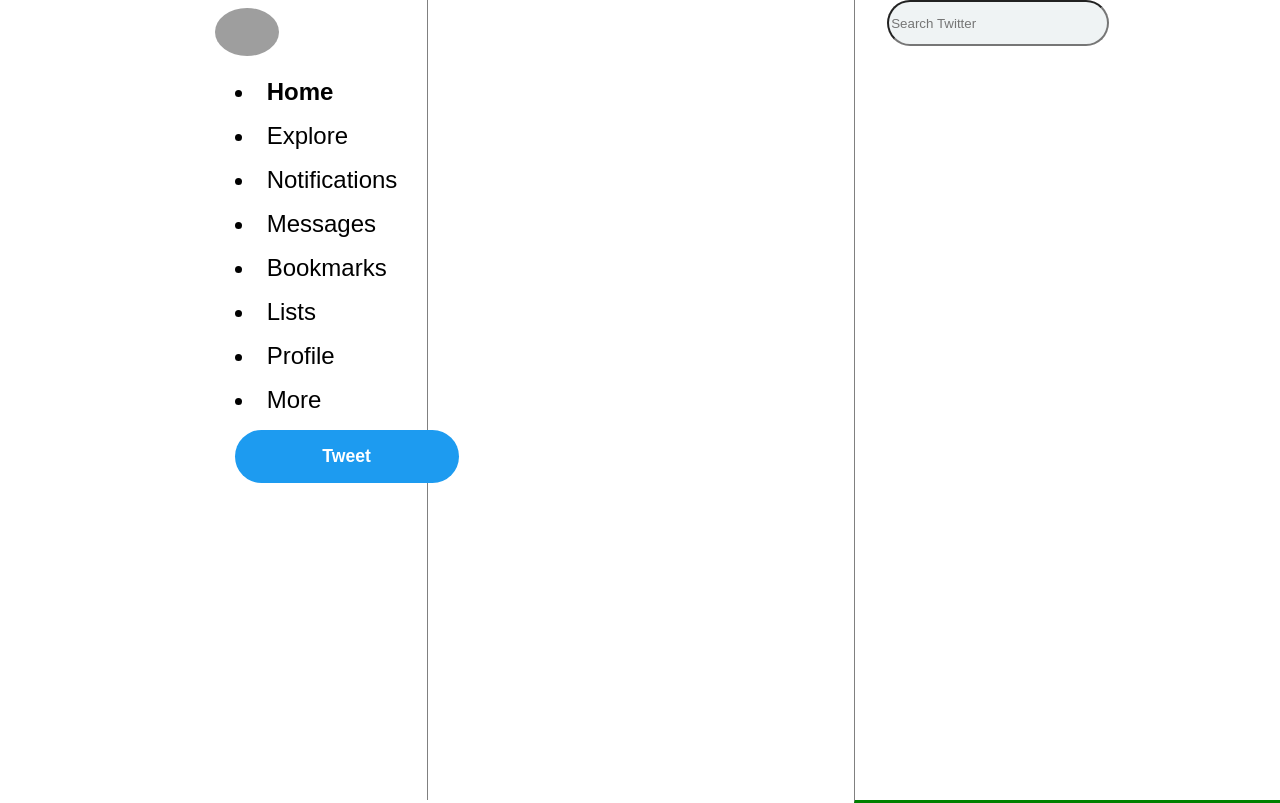
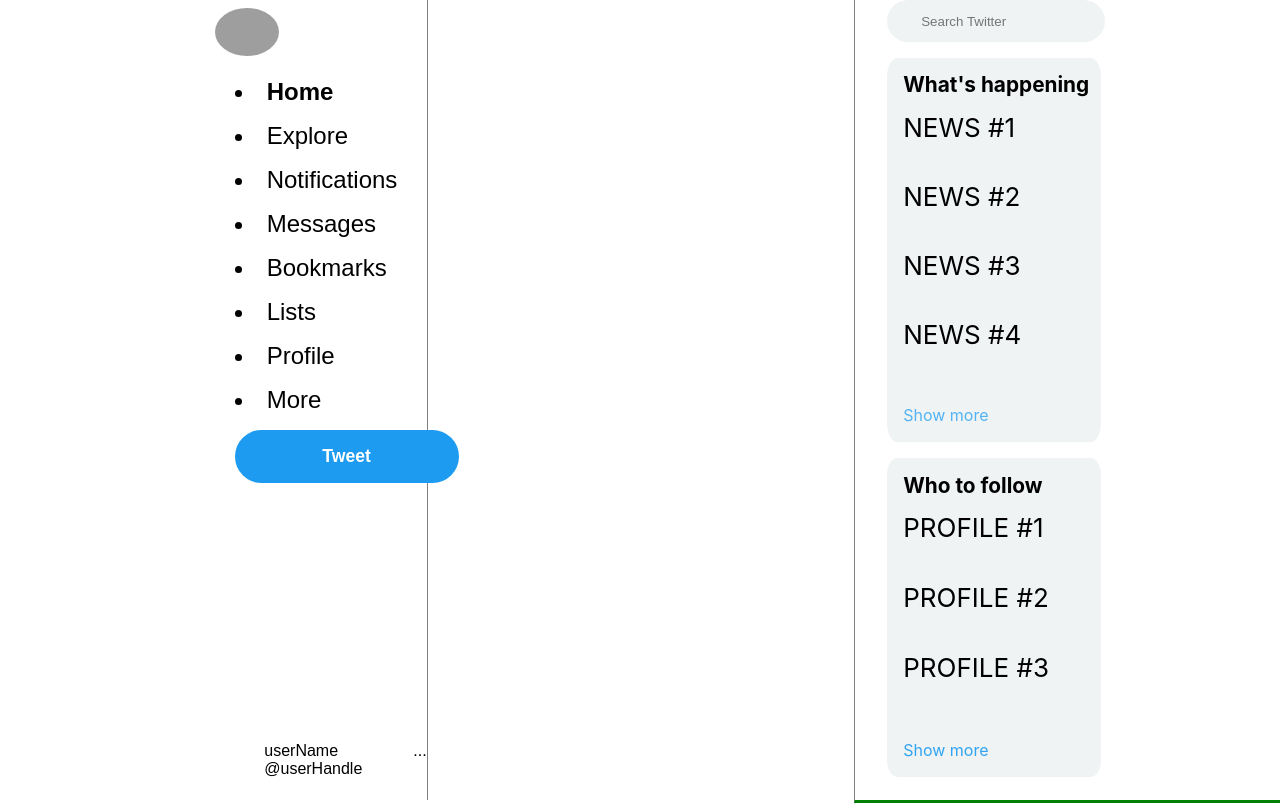
Before and after one commit to Cg9291/SYNC, a React (Create React App) app in the folder My_Projects/Twitter_Clone/twitter_clone/: page / in a window 1280 px wide. Shown: the top 803 px of the page. Built offline with nearby package versions, Linux system fonts and the light colour scheme; grey boxes are pictures that could not be loaded.

Commit message:
completed all cards(structure) on right panel+started building profile pill on left panel bottom

```diff
--- a/My_Projects/Twitter_Clone/twitter_clone/src/App.js
+++ b/My_Projects/Twitter_Clone/twitter_clone/src/App.js
@@ -8,12 +8,14 @@
     <div id="App">
       <section id="left-container">
         <Navigation/>
+        <Profile/>
       </section>
       <section id="middle-container">
-
       </section>
       <section id="right-container">
       <SearchBar/>
+      <TrendingSection/>
+      <FollowsRecSection/>
       </section>
     </div>
   );
@@ -47,8 +49,46 @@
   )
 }
 
+function Profile(props){
+  return(
+    <div id="profile-pill">
+      <img/>
+      <div id="username">
+        userName<br/>
+        @userHandle
+      </div>
+      <div>...</div>
+    </div>
+  )
+}
+
 function SearchBar(props){
   return (
     <input placeholder='Search Twitter'></input>
   )
 }
+
+function TrendingSection(){
+  return (
+    <section id="trending-section">
+      <div class="cards-header">What's happening</div>
+      <div class="cards">NEWS #1</div>
+      <div class="cards">NEWS #2</div>
+      <div class="cards">NEWS #3</div>
+      <div class="cards">NEWS #4</div>
+      <div class="cards-footer"><a href='#'>Show more</a></div>
+    </section>
+  )
+}
+
+function FollowsRecSection(){
+  return(
+    <section id="rec-follows-section">
+      <div class="cards-header">Who to follow</div>
+      <div class="cards">PROFILE #1</div>
+      <div class="cards">PROFILE #2</div>
+      <div class="cards">PROFILE #3</div>
+      <div class="cards-footer"><a href='#'>Show more</a></div>
+    </section>
+  )
+}
--- a/My_Projects/Twitter_Clone/twitter_clone/src/App.scss
+++ b/My_Projects/Twitter_Clone/twitter_clone/src/App.scss
@@ -15,7 +15,9 @@
   };
   #left-container{
     display: flex;
-    justify-content: end;
+    flex-direction: column;
+    justify-content: space-between;
+    align-items: end;
     border-right:solid 0.01rem grey;
     flex:0 0 33.33%;
     font-family: 'Arimo', sans-serif;
@@ -53,6 +55,17 @@
       }
       //must add hover effect
     }
+    #profile-pill{
+      display: flex;
+      justify-content: space-between;
+      width:50%;
+      height: 3.6rem;
+      border-radius: 10%;
+      font-size: 1rem;
+    }
+    #profile-pill:hover{
+      background-color: rgba(220,220,220,255);
+    }
 
   };
   #middle-container{
@@ -61,16 +74,111 @@
 
   };
   #right-container{
+    display: flex;
+    flex-direction: column;
+    gap: 1rem;
     border:solid green;
     padding-left: 2rem;
     border-left:solid 0.05rem grey;
     flex:0 0 33.33%;
     input{
       background-color: rgba(239,243,244,255);
+      border-width: 0;
       border-radius:3rem;
       width: 50%;
-          height:2.5rem;
+      height:2.5rem;
     }
+      ::placeholder{
+        padding-left: 2rem;
+      }
+
+    #trending-section{
+      display: flex;
+      justify-content: initial;
+      flex-direction: column;
+      width:50%;
+      height: 24rem;
+      background-color: rgba(239,243,244,255);
+      border-radius: 5%;
+      overflow: hidden;
+
+      .cards-header{
+        display: flex;
+        font-size: 1.3rem;
+        font-weight: bold;
+        padding-left:1rem;
+        flex:0 0 14%;
+        align-items: center;
+      }
+      .cards{
+        padding-left: 1rem;
+
+        flex:0 0 18%;
+      }
+      .cards:hover{
+        background-color: rgba(220,220,220,255);
+      }
+      .cards-footer{
+        display:flex;
+        align-items: center;
+        flex:0 0 14%;
+        font-size: 1rem;
+        padding-left: 1rem;
+        a{
+        text-decoration: none;
+        color:#53b3f2;
+        }
+      }
+      .cards-footer:hover{
+        background-color: rgba(220,220,220,255);
+
+      }
+
+    }
+
+    #rec-follows-section{
+      display: flex;
+      justify-content: initial;
+      flex-direction: column;
+      width:50%;
+      height: 19.92rem;
+      background-color: rgba(239,243,244,255);
+      border-radius: 5%;
+      overflow: hidden;
+
+      .cards-header{
+        display: flex;
+        font-size: 1.3rem;
+        font-weight: bold;
+        padding-left:1rem;
+        flex:0 0 17%;
+        align-items: center;
+      }
+      .cards{
+        padding-left: 1rem;
+
+        flex:0 0 22%;
+      }
+      .cards:hover{
+        background-color: rgba(220,220,220,255);
+      }
+      .cards-footer{
+        display:flex;
+        align-items: center;
+        flex:0 0 17%;
+        font-size: 1rem;
+        padding-left: 1rem;
+        a{
+        text-decoration: none;
+        color:rgba(48,164,241,255);
+        }
+      }
+      .cards-footer:hover{
+        background-color: rgba(220,220,220,255);
+
+      }
+    }
+
 
   };
 }
```
